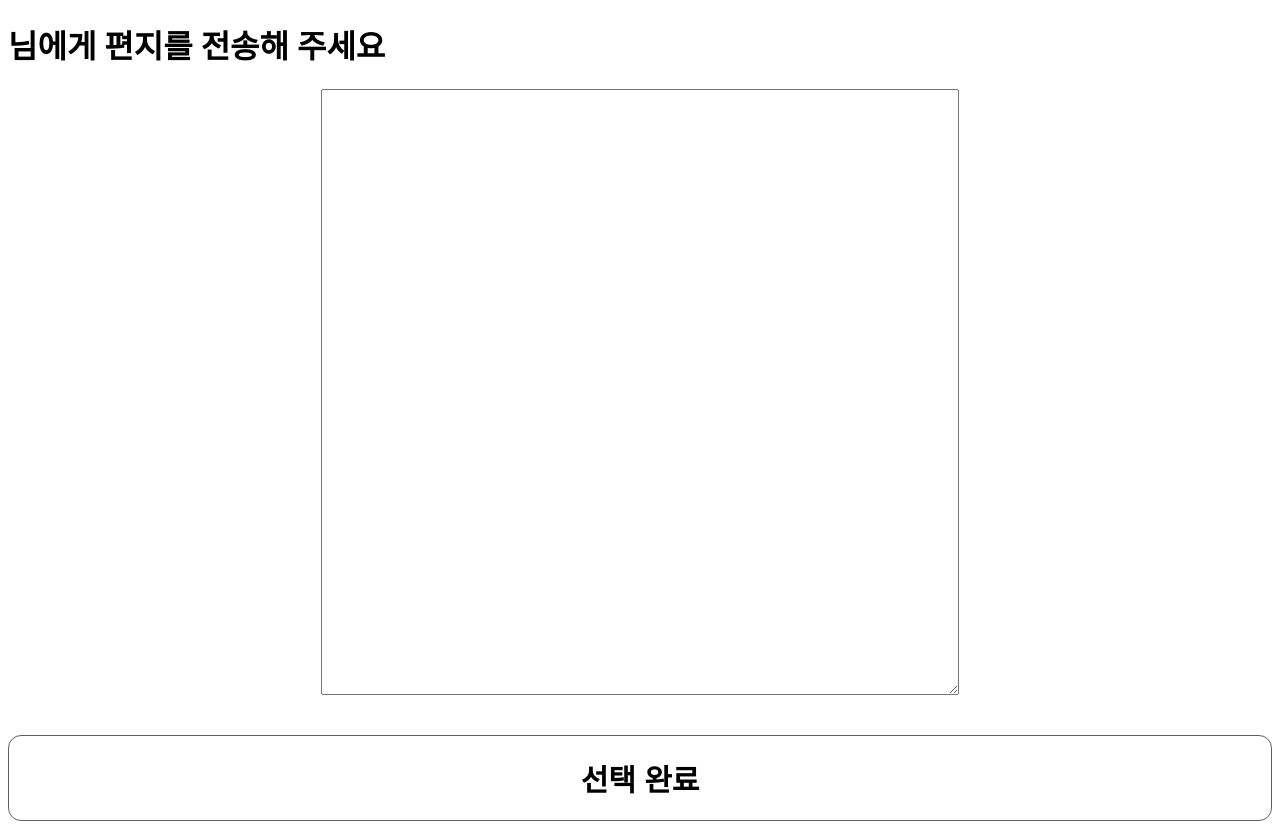
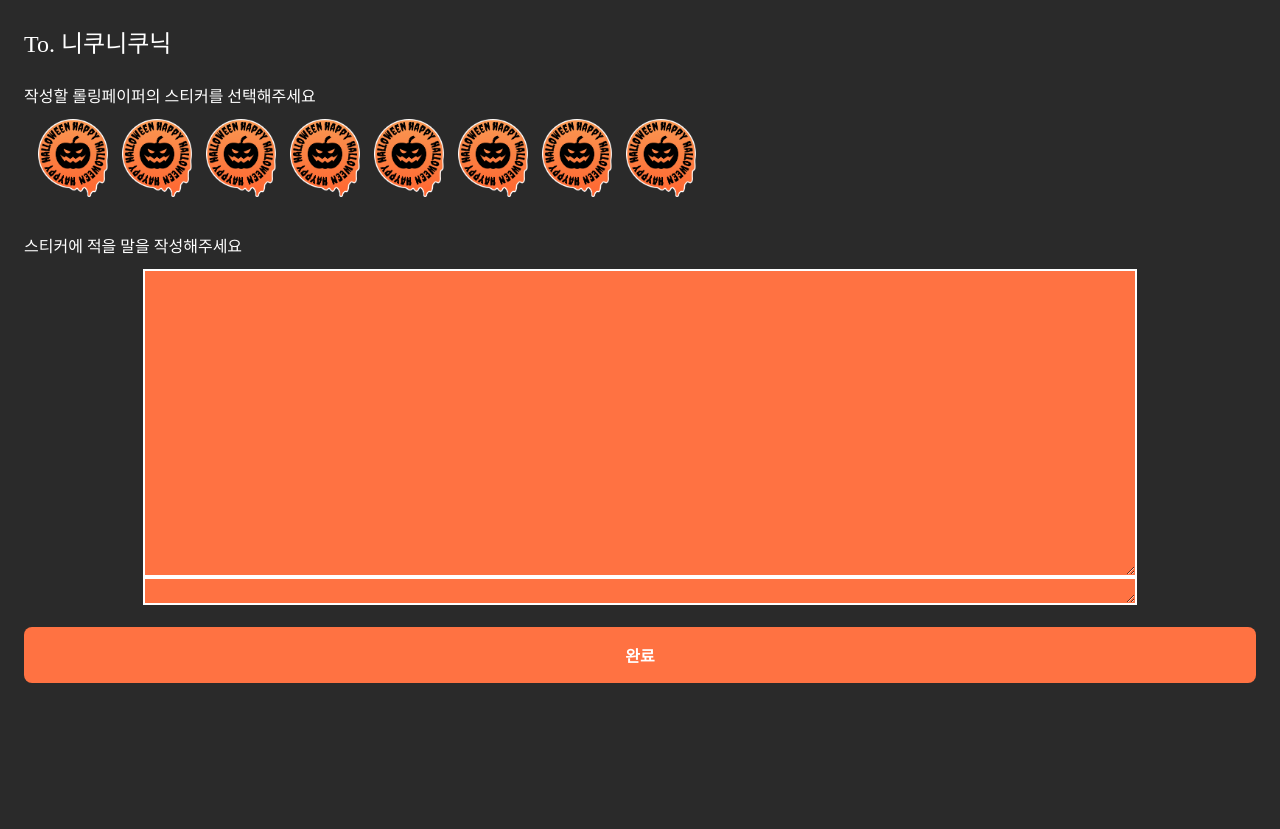
Before and after one commit to Chilli-Saewoo/rollin.github.io, a React (Create React App) app: page /write in a window 1280 px wide. After the commit the page ends 800 px from the top, so only its background shows below. Built offline with nearby package versions, Linux system fonts and the light colour scheme.

Commit message:
[feat] 작성 페이지 레이아웃, 색상 적용

```diff
--- a/package.json
+++ b/package.json
@@ -7,6 +7,7 @@
     "@testing-library/react": "^13.4.0",
     "@testing-library/user-event": "^13.5.0",
     "firebase": "^9.12.1",
+    "hoist-non-react-statics": "^3.3.2",
     "react": "^18.2.0",
     "react-dom": "^18.2.0",
     "react-horizontal-scrolling-menu": "^3.2.2",
--- /dev/null
+++ b/src/index.css
@@ -0,0 +1,15 @@
+.App {
+  margin: 0px;
+  padding: 0px;
+}
+
+* {
+  margin: 0px;
+  background-color: #2A2A2A;
+  color: white;
+}
+
+body {
+  padding: 24px;
+  margin: 0px
+}
--- a/src/index.js
+++ b/src/index.js
@@ -2,6 +2,7 @@ import React from 'react';
 import ReactDOM from 'react-dom';
 import App from './App';
 import { BrowserRouter } from 'react-router-dom';
+import './index.css';
 
 ReactDOM.render(
   <BrowserRouter>
--- a/src/pages/writePage.js
+++ b/src/pages/writePage.js
@@ -2,20 +2,39 @@ import Button from "../components/Button";
 import TextInput from "../components/TextInput";
 import React, { useState } from 'react';
 import { Link } from 'react-router-dom';
+import sticker from '../img/sticker.png';
 
 const WritePage = () => {
   return (
-    <div>
-      <div></div>
-      <h1>님에게 편지를 전송해 주세요</h1>
+    <div padding='24px'>
+      <p style={{
+					fontSize: '24px'
+				}}>To. 니쿠니쿠닉</p>
+      <p style={{
+        marginTop: '24px'
+      }}>작성할 롤링페이퍼의 스티커를 선택해주세요</p>
+      <div style={{
+        display: 'flex'
+      }}>
+        <img src={sticker} style={{marginTop: '12px', width:'70px', height: '78px', marginLeft: '14px'}}/>
+        <img src={sticker} style={{marginTop: '12px', width:'70px', height: '78px', marginLeft: '14px'}}/>
+        <img src={sticker} style={{marginTop: '12px', width:'70px', height: '78px', marginLeft: '14px'}}/>
+        <img src={sticker} style={{marginTop: '12px', width:'70px', height: '78px', marginLeft: '14px'}}/>
+        <img src={sticker} style={{marginTop: '12px', width:'70px', height: '78px', marginLeft: '14px'}}/>
+        <img src={sticker} style={{marginTop: '12px', width:'70px', height: '78px', marginLeft: '14px'}}/>
+        <img src={sticker} style={{marginTop: '12px', width:'70px', height: '78px', marginLeft: '14px'}}/>
+        <img src={sticker} style={{marginTop: '12px', width:'70px', height: '78px', marginLeft: '14px'}}/>
+      </div>
+      <p style={{
+        marginTop: '36px'
+      }}> 스티커에 적을 말을 작성해주세요</p>
 
-      <TextInput title='' width='50%' height='600px'  ></TextInput>
-
-
-       <Link to="/send">
-         <Button title='선택 완료' padding='20px' width='100%' background='#FFFFFF' marginTop = '40px'
-      textSize='30px' textColor = '#000000' fontWeight = 'bold'
-      border = '1px solid #5F5F5F' radius = '13px'
+      <TextInput title='' width='80%' height='300px' background='#ff7242' border='2px solid white' marginTop='12px' textSize='16px'></TextInput>
+      <TextInput title='' width='80%' height='20px' background='#ff7242' border='2px solid white' marginTop='0px'></TextInput>
+      <Link to="/send">
+      <Button title='완료' padding='0px' width='100%' height='56px' background='#FF7242' marginTop = '22px'
+      textSize='16px' textColor = '#ffffff' fontWeight = 'bold'
+      border = '0px' radius = '8px'
        ></Button>
        </Link>
     </div>
```
Also changed, not shown: src/img/sticker.png (added), 1 other file (tests, documents, lock files or other folders).
